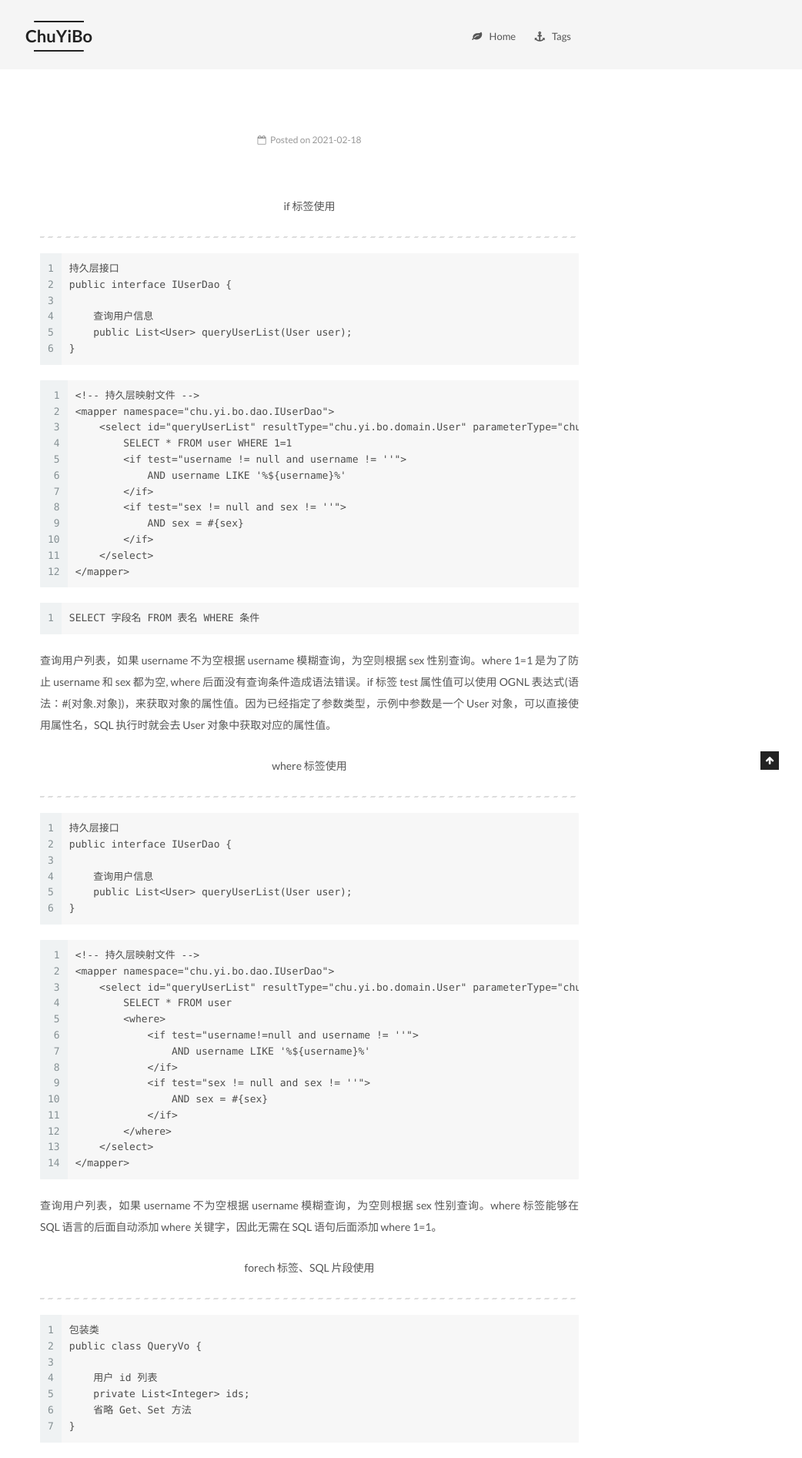
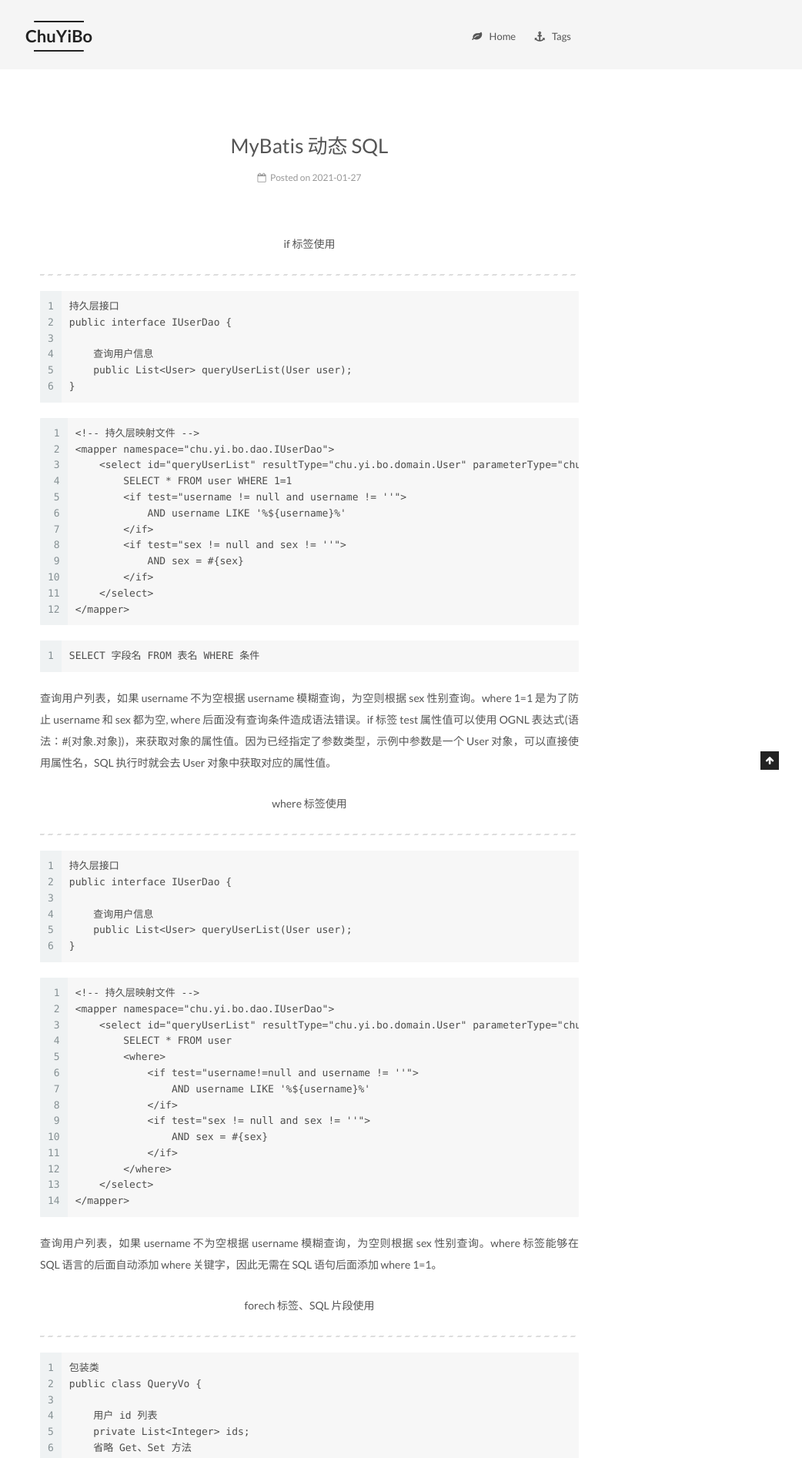
Before and after one commit to chuyibo/chuyibo.github.io, a Jekyll site: the page built from _posts/2021-01-27-MyBatis 学习笔记08.md, in a window 1280 px wide. Shown: the top 1894 px of the page at 77% size, without its empty margins (238-1280 px from the left). Built offline with Jekyll 4.4.1, drawn with Linux system fonts in a browser that asks for light colours.

Commit message:
2021/02/17

````diff
--- a/_posts/2021-01-27-MyBatis 学习笔记08.md
+++ b/_posts/2021-01-27-MyBatis 学习笔记08.md
@@ -2,13 +2,12 @@
 title: MyBatis 动态 SQL
 indextitle: MyBatis 学习笔记(八)
 date: 2021-01-27 23:30:09
-description:
-tags: MyBatis 动态 SQL 使用，if 标签与 where 标签用于条件判断，foreach 用于遍历集合。sql 标签用于封装 SQL 片段，从而达到复用的效果。
+description: MyBatis 动态 SQL 使用，if 标签与 where 标签用于条件判断，foreach 用于遍历集合。sql 标签用于封装 SQL 片段，从而达到复用的效果。
+tags:
 - MyBatis
 ---
 
 <p align="center">if 标签使用</p>
-
 ---
 
 ```
@@ -42,7 +41,6 @@
 查询用户列表，如果 username 不为空根据 username 模糊查询，为空则根据 sex 性别查询。where 1=1 是为了防止 username 和 sex 都为空, where 后面没有查询条件造成语法错误。if 标签 test 属性值可以使用 OGNL 表达式(语法：#{对象.对象})，来获取对象的属性值。因为已经指定了参数类型，示例中参数是一个 User 对象，可以直接使用属性名，SQL 执行时就会去 User 对象中获取对应的属性值。
 
 <p align="center">where 标签使用</p>
-
 ----
 
 ```
@@ -74,7 +72,6 @@
 查询用户列表，如果 username 不为空根据 username 模糊查询，为空则根据 sex 性别查询。where 标签能够在 SQL 语言的后面自动添加 where 关键字，因此无需在 SQL 语句后面添加 where 1=1。
 
 <p align="center">forech 标签、SQL 片段使用</p>
-
 ----
 
 ```
````
